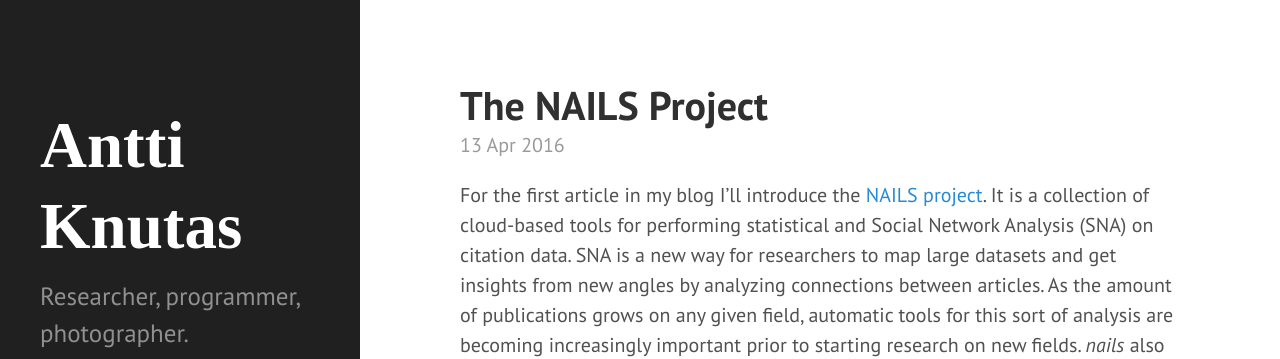
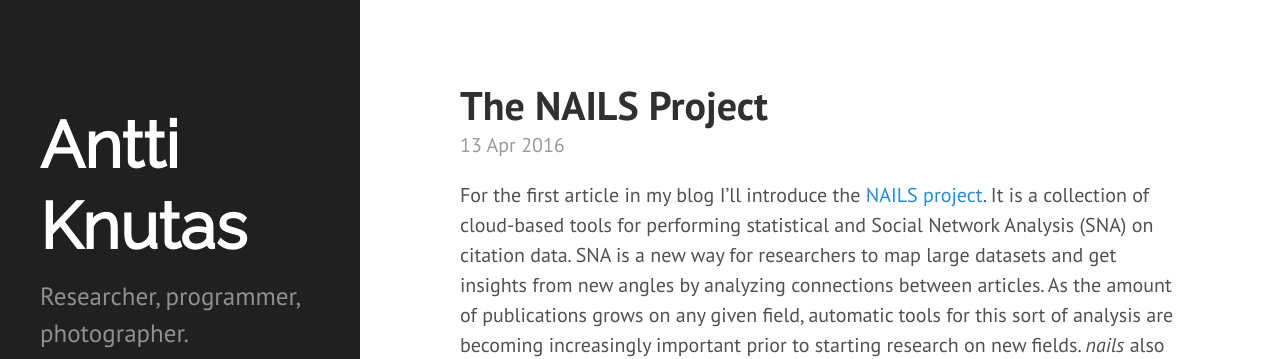
Before and after one commit to aknutas/aknutas.github.io, a Jekyll site: the page built from index.html, in a window 1280 px wide. Shown: the top 359 px of the page. Built offline with Jekyll 4.4.1, drawn with Linux system fonts in a browser that asks for light colours; the list of posts is cut into pages by our own code.

Commit message:
Updated style

```diff
--- a/public/css/hyde.css
+++ b/public/css/hyde.css
@@ -80,7 +80,8 @@
   color: #fff;
   margin-top: 0;
   /* font-family: "Abril Fatface", serif; */
-  font-family: "Raleway Thin", serif;
+  font-family: "Raleway", serif;
+  /* font-weight: 300; */
   font-size: 3.25rem;
 }
 
```
